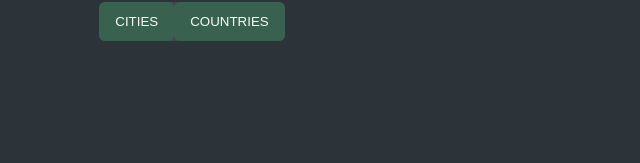
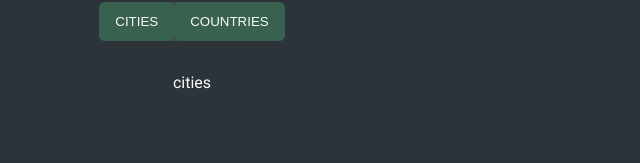
Before and after one commit to CaioMMendes/WorldWise, a React (Vite) app: page /app in a window 1280 px wide. Shown: the part 135-298 px from the top of the page, without its empty margins (0-640 px from the left). Built offline with nearby package versions, Linux system fonts and the light colour scheme.

Commit message:
":sparkles: feat: Add index to routes"

```diff
--- a/src/main.tsx
+++ b/src/main.tsx
@@ -24,7 +24,7 @@ const router = createBrowserRouter([
 
     children: [
       {
-        path: "/",
+        index: true,
         element: <HomePage />,
       },
       {
@@ -39,6 +39,10 @@ const router = createBrowserRouter([
         path: "/app",
         element: <AppLayout />,
         children: [
+          {
+            index: true,
+            element: <CitiesPage />,
+          },
           {
             path: "cities",
             element: <CitiesPage />,
--- a/src/pages/cities.tsx
+++ b/src/pages/cities.tsx
@@ -1,5 +1,5 @@
 const CitiesPage = () => {
-  return <div>asdasd</div>;
+  return <div>cities</div>;
 };
 
 export default CitiesPage;
--- a/src/pages/countries.tsx
+++ b/src/pages/countries.tsx
@@ -1,5 +1,5 @@
 const Countries = () => {
-  return <div>dasda</div>;
+  return <div>countries</div>;
 };
 
 export default Countries;
```
